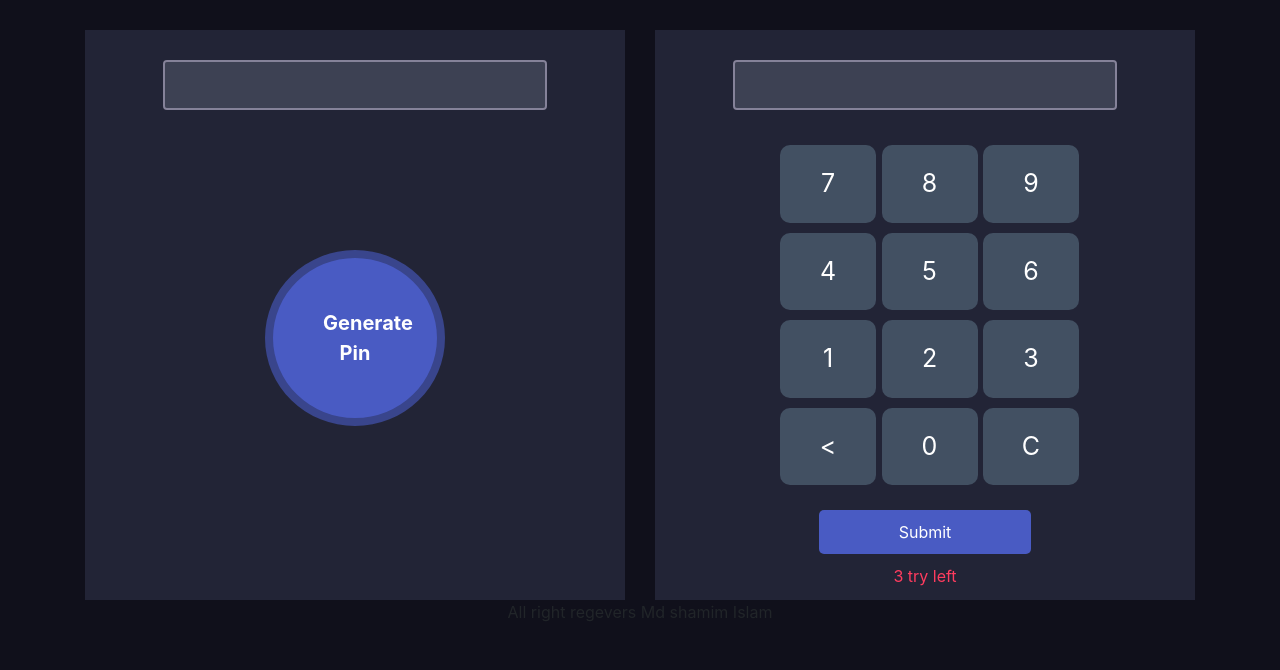
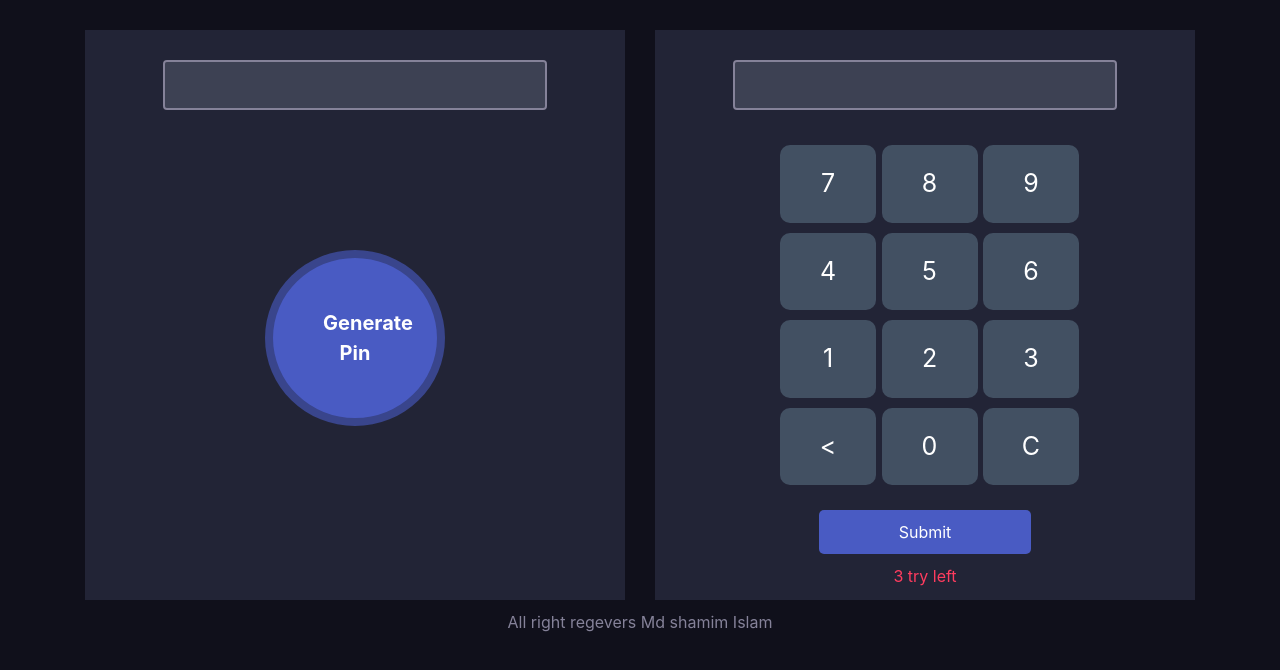
Before and after one commit to shamimfl/Code-Macther, a plain HTML site: page index.html in a window 1280 px wide. Drawn offline with nearby package versions, Linux system fonts and the light colour scheme.

Commit message:
footrt added

```diff
--- a/style.css
+++ b/style.css
@@ -107,4 +107,6 @@ color: #E0B612;
 }
 .footer{
     text-align: center;
+    margin-top: 10px;
+    color: #858299;
 }
```
